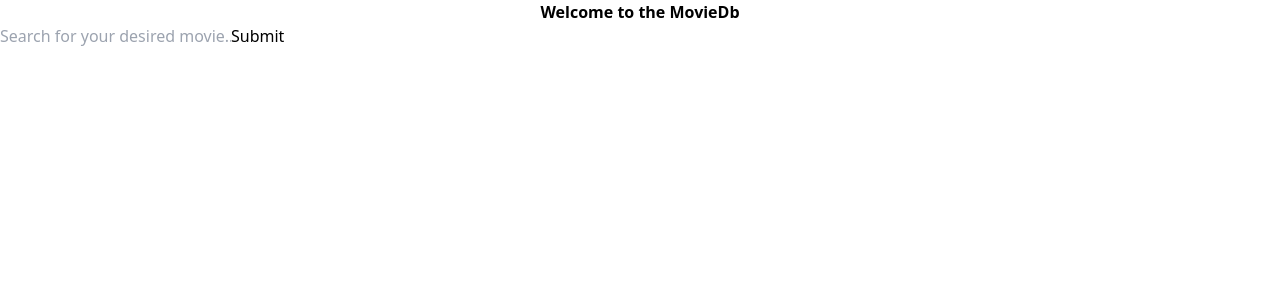
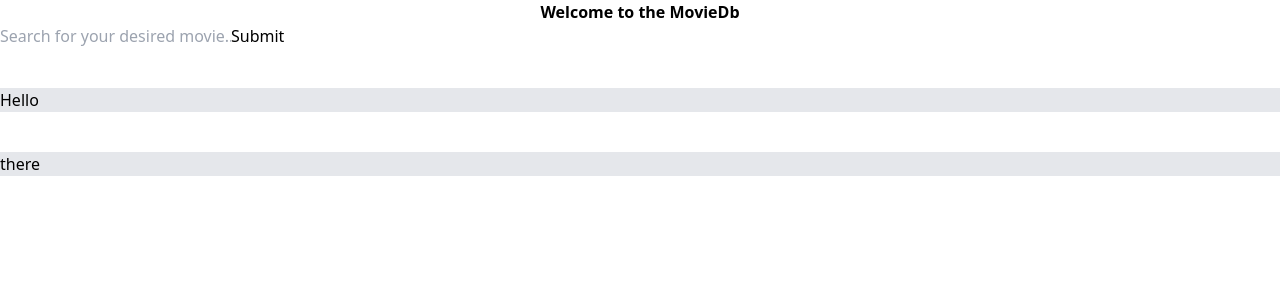
Before and after one commit to mariosknl/moviedb, a React (Create React App) app: page / in a window 1280 px wide. Shown: the top 300 px of the page. Built offline with nearby package versions, Linux system fonts and the light colour scheme.

Commit message:
implementing different animation for children

```diff
--- a/package.json
+++ b/package.json
@@ -7,6 +7,7 @@
     "@testing-library/react": "^12.1.2",
     "@testing-library/user-event": "^13.5.0",
     "axios": "^0.25.0",
+    "framer-motion": "^6.0.0",
     "react": "^17.0.2",
     "react-dom": "^17.0.2",
     "react-hook-form": "^7.24.1",
--- a/src/components/Homepage.js
+++ b/src/components/Homepage.js
@@ -1,12 +1,18 @@
 import axios from "axios";
 import { useEffect, useState } from "react";
 import { useForm } from "react-hook-form";
-import MovieCard from "./MovieCard";
-
+// import MovieCard from "./MovieCard";
+import { motion } from "framer-motion";
 import { getMovie, getSearchMovie } from "../services/axios";
+import {
+  containerVariants,
+  childVariants,
+  childVariants2,
+} from "../components/MovieCard";
 
 function Homepage() {
   const [movie, setMovie] = useState("");
+  console.log(movie);
   const {
     register,
     handleSubmit,
@@ -39,18 +45,18 @@ function Homepage() {
         </form>
       </div>
       <div className="grid grid-rows-3 gap-3">
-        {movie &&
-          movie?.results.map((movie) => {
-            return (
-              <div key={movie.id} className="my-10 bg-gray-200">
-                <MovieCard
-                  id={movie.id}
-                  original_title={movie.original_title}
-                  overview={movie.overview}
-                />
-              </div>
-            );
-          })}
+        <motion.div
+          variants={containerVariants}
+          initial="hidden"
+          animate="visible"
+        >
+          <motion.div variants={childVariants} className="my-10 bg-gray-200">
+            <p>Hello</p>
+          </motion.div>
+          <motion.div variants={childVariants2} className="my-10 bg-gray-200">
+            <p>there</p>
+          </motion.div>
+        </motion.div>
       </div>
     </>
   );
--- a/src/components/MovieCard.js
+++ b/src/components/MovieCard.js
@@ -1,10 +1,40 @@
-function MovieCard({ key, original_title, overview }) {
-  return (
-    <div>
-      <h2>{original_title}</h2>
-      <p>{overview}</p>
-    </div>
-  );
-}
+import { motion } from "framer-motion";
 
-export default MovieCard;
+export const containerVariants = {
+  hidden: {
+    opacity: 0,
+    x: "100vw",
+  },
+  visible: {
+    opacity: 1,
+    x: 0,
+    transition: {
+      type: "tween",
+      mass: 0.4,
+      damping: 15,
+      when: "beforeChildren",
+      staggerChildren: 1.5,
+    },
+  },
+};
+
+export const childVariants = {
+  hidden: { x: "100vw", opacity: 0 },
+  visible: { x: 0, opacity: 1 },
+};
+
+export const childVariants2 = {
+  hidden: { opacity: 0 },
+  visible: { opacity: 1 },
+};
+
+// function MovieCard({ key, original_title, overview }) {
+//   return (
+//     <motion.div variants={item} initial="hidden" animate="visible">
+//       <h2>{original_title}</h2>
+//       <p>{overview}</p>
+//     </motion.div>
+//   );
+// }
+
+// export default MovieCard;
```
Also changed, not shown: 1 other file (tests, documents, lock files or other folders).
